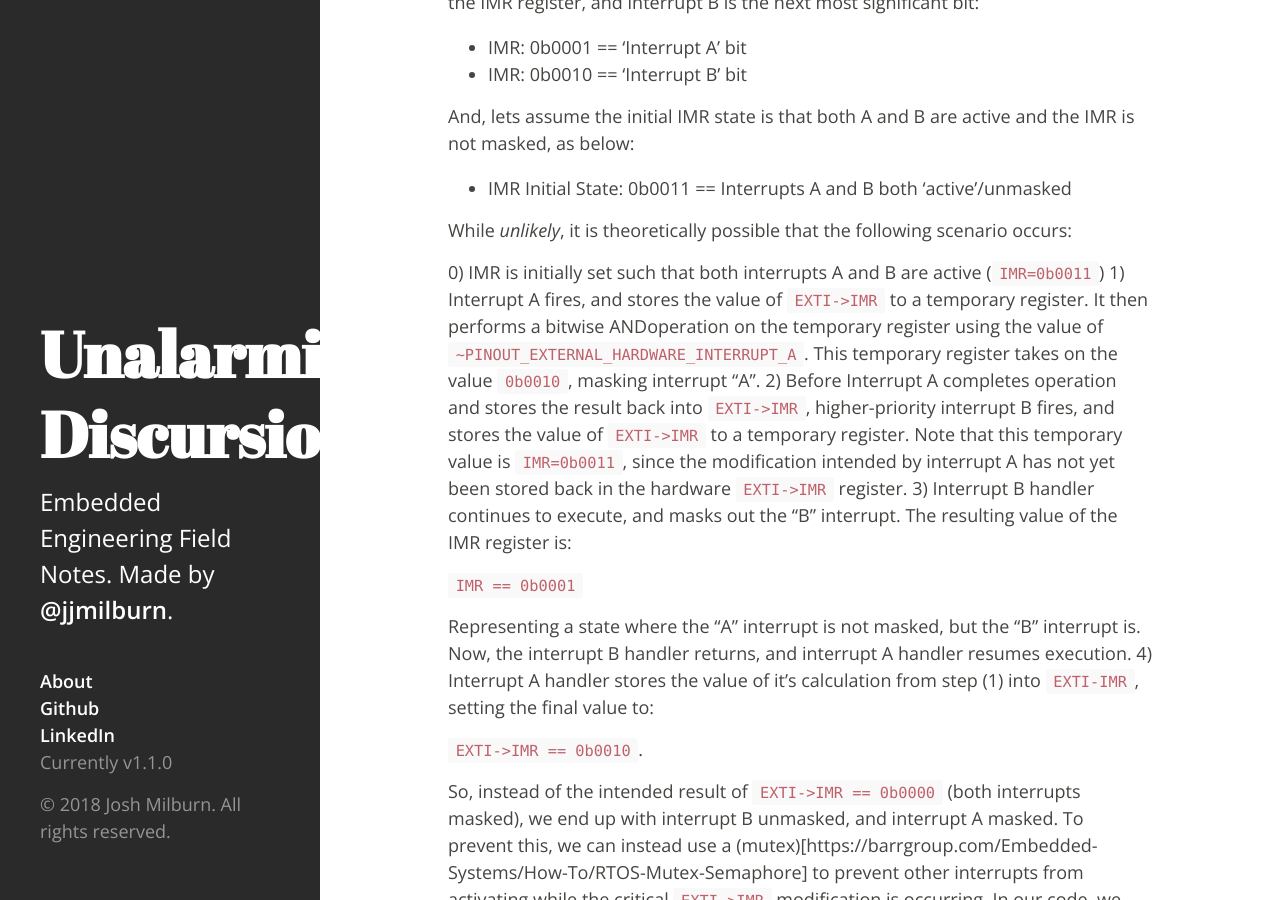
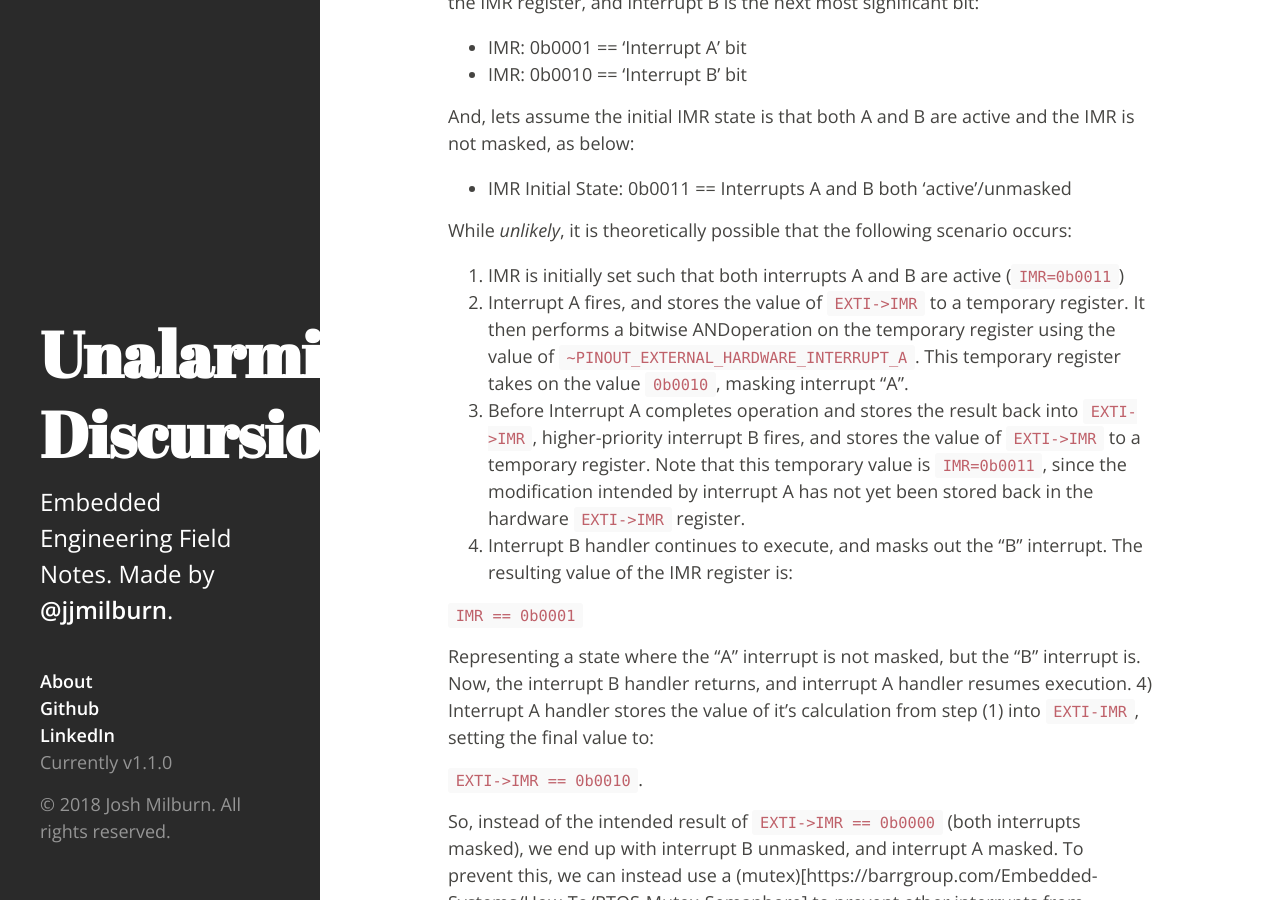
Before and after one commit to jjmilburn/jjmilburn.github.io, a Jekyll site: the page built from _posts/2018-02-11-STM32-IMR-Concurrency.md, in a window 1280 px wide and 900 px high, scrolled down 866 px. Built offline with Jekyll 4.4.1, drawn with Linux system fonts in a browser that asks for light colours; some of the changed text lies outside the part shown.

Commit message:
Fix post tagline and list formatting
List should be one line per numeric entry.

```diff
--- a/_posts/2018-02-11-STM32-IMR-Concurrency.md
+++ b/_posts/2018-02-11-STM32-IMR-Concurrency.md
@@ -38,10 +38,10 @@ And, lets assume the initial IMR state is that both A and B are active and the I
 
 While *unlikely*, it is theoretically possible that the following scenario occurs:
 
-0) IMR is initially set such that both interrupts A and B are active (`IMR=0b0011`)
-1) Interrupt A fires, and stores the value of `EXTI->IMR` to a temporary register. It then performs a bitwise ANDoperation on the temporary register using the value of `~PINOUT_EXTERNAL_HARDWARE_INTERRUPT_A`.  This temporary register takes on the value `0b0010`, masking interrupt "A".
-2) Before Interrupt A completes operation and stores the result back into `EXTI->IMR`, higher-priority interrupt B fires, and stores the value of `EXTI->IMR` to a temporary register.  Note that this temporary value is `IMR=0b0011`, since the modification intended by interrupt A has not yet been stored back in the hardware `EXTI->IMR` register.
-3) Interrupt B handler continues to execute, and masks out the "B" interrupt.  The resulting value of the IMR register is:
+0. IMR is initially set such that both interrupts A and B are active (`IMR=0b0011`)
+1. Interrupt A fires, and stores the value of `EXTI->IMR` to a temporary register. It then performs a bitwise ANDoperation on the temporary register using the value of `~PINOUT_EXTERNAL_HARDWARE_INTERRUPT_A`.  This temporary register takes on the value `0b0010`, masking interrupt "A".
+2. Before Interrupt A completes operation and stores the result back into `EXTI->IMR`, higher-priority interrupt B fires, and stores the value of `EXTI->IMR` to a temporary register.  Note that this temporary value is `IMR=0b0011`, since the modification intended by interrupt A has not yet been stored back in the hardware `EXTI->IMR` register.
+3. Interrupt B handler continues to execute, and masks out the "B" interrupt.  The resulting value of the IMR register is:
 
 `IMR == 0b0001`
 
```
Also changed, not shown: other parts of _posts/2018-02-11-STM32-IMR-Concurrency.md (+1 -1 lines).
